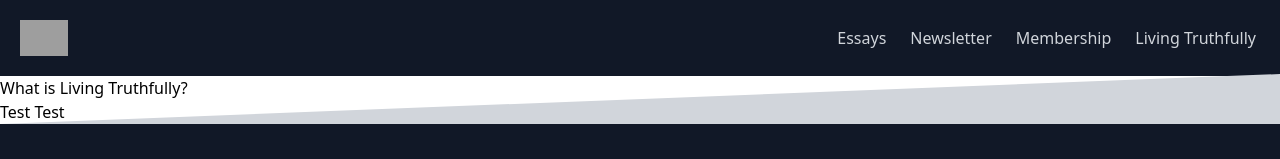
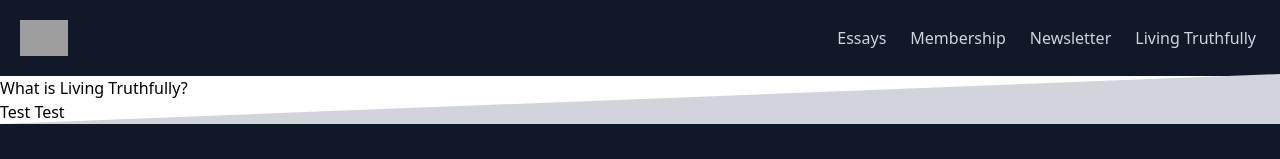
Before and after one commit to TRahulSam1997/realm-frontend-v2, a Next.js app: page /truthfully in a window 1280 px wide. Shown: the top 159 px of the page. Built offline with nearby package versions, Linux system fonts and the light colour scheme; no server answers; grey boxes are pictures that could not be loaded.

Commit message:
index page complete

```diff
--- /dev/null
+++ b/pages/about/index.js
@@ -0,0 +1,13 @@
+import React from 'react';
+import Layout from '../../src/components/layout/index'
+
+const About = () => {
+  return (
+    <Layout>
+        <h1>About</h1>
+    </Layout>
+
+  )
+};
+
+export default About;
--- a/pages/index.js
+++ b/pages/index.js
@@ -21,7 +21,11 @@ export default function Home({ allPostsForHome: { edges } }) {
           <div className="w-5/6 h-72">
             <EmailCollection />
           </div>
-          <section className="w-4/6 mt-20 mb-20">
+          <h1 className="md:text-xl mt-20 mb-2 text-transform: uppercase text-gray-600 dark:text-gray-100">
+            Recent Essays
+          </h1>
+          <section className="w-4/6 mb-20">
+                <hr></hr>
                 {edges.map(({ node }) => (
                   <main className="mt-10" key={node.id}>
                     <div className="block lg:flex lg:space-x-2 px-2 lg:p-0 mt-10 mb-10" key={node.id}>
@@ -60,13 +64,15 @@ export default function Home({ allPostsForHome: { edges } }) {
                     </div>
                   </main>
                 ))}
+            <p className="text-center mb-2">
+              <Link href='/blog/'>
+                <a className="md:text-xl text-transform: uppercase text-gray-600 hover:text-gray-900 dark:text-gray-100">
+                  <span>Read More</span>
+                </a>
+              </Link>
+            </p>
+            <hr></hr>
           </section>
-          <p>
-            You can find more articles on the{' '}
-            <Link href='/blog'>
-            <a>blog articles page</a>
-            </Link>
-          </p>
         </main>
       </Layout>
 
--- /dev/null
+++ b/pages/membership/index.js
@@ -0,0 +1,13 @@
+import React from 'react';
+import Layout from '../../src/components/layout/index'
+
+const Membership = () => {
+  return (
+    <Layout>
+        <h1>Membership</h1>
+    </Layout>
+
+  )
+};
+
+export default Membership;
--- /dev/null
+++ b/pages/newsletter/index.js
@@ -0,0 +1,13 @@
+import React from 'react';
+import Layout from '../../src/components/layout/index'
+
+const Newsletter = () => {
+  return (
+    <Layout>
+        <h1>Newsletter</h1>
+    </Layout>
+
+  )
+};
+
+export default Newsletter;
--- a/pages/truthfully/index.js
+++ b/pages/truthfully/index.js
@@ -1,7 +1,7 @@
 import React from 'react';
 import Layout from '../../src/components/layout/index'
 
-const Truthfully = ({ allPosts: posts  }) => {
+const Truthfully = () => {
   return (
     <Layout>
         <h1>What is Living Truthfully?</h1>
--- a/src/components/layout/footer/index.js
+++ b/src/components/layout/footer/index.js
@@ -1,5 +1,6 @@
 import SocialIcons from './social/index'
 import EmailCollectionFooter from '../../email/emailCollectionFooter'
+import Link from 'next/link'
 
 const Footer = () => {
     return (
@@ -36,24 +37,32 @@ const Footer = () => {
                 <EmailCollectionFooter />
                 <ul className="list-unstyled">
                   <li>
-                    <a className="lg:inline-flex lg:w-auto w-full px-3 py-2 rounded text-gray-300 items-center justify-center hover:bg-black hover:text-white"
-                        href="https://www.creative-tim.com/presentation">About
+                    <Link href={'/about/'}>
+                      <a className="lg:inline-flex lg:w-auto w-full px-3 py-2 rounded text-gray-300 items-center justify-center hover:bg-black hover:text-white">
+                        About
                       </a>
+                    </Link>
                   </li>
                   <li>
-                    <a className="lg:inline-flex lg:w-auto w-full px-3 py-2 rounded text-gray-300 items-center justify-center hover:bg-black hover:text-white"
-                        href="https://blog.creative-tim.com">Membership
+                    <Link href={'/membership/'}>
+                      <a className="lg:inline-flex lg:w-auto w-full px-3 py-2 rounded text-gray-300 items-center justify-center hover:bg-black hover:text-white">
+                        Membership
                       </a>
+                    </Link>
                   </li>
                   <li>
+                    <Link href={'/truthfully/'}>
                       <a className="lg:inline-flex lg:w-auto w-full px-3 py-2 rounded text-gray-300 items-center justify-center hover:bg-black hover:text-white"
-                        href="https://www.github.com/creativetimofficial">Living Truthfully
+                      >Living Truthfully
                       </a>
+                    </Link>
                   </li>
                   <li>
+                    <Link href={'/blog/'}>
                       <a className="lg:inline-flex lg:w-auto w-full px-3 py-2 rounded text-gray-300 items-center justify-center hover:bg-black hover:text-white"
-                        href="https://www.creative-tim.com/bootstrap-themes/free">Essays
+                      >Essays
                       </a>
+                    </Link>
                   </li>
 
                 </ul>
--- a/src/components/layout/header/nav.js
+++ b/src/components/layout/header/nav.js
@@ -28,18 +28,16 @@ const Nav = () => {
                             <span>Essays</span>
                         </a>
                     </Link>
-                    <a
-                        href="#"
-                        className="lg:inline-flex lg:w-auto w-full px-3 py-2 rounded text-gray-300 items-center justify-center hover:bg-black hover:text-white"
-                    >
-                        <span>Newsletter</span>
-                    </a>
-                    <a
-                        href="#"
-                        className="lg:inline-flex lg:w-auto w-full px-3 py-2 rounded text-gray-300 items-center justify-center hover:bg-black hover:text-white"
-                    >
-                        <span>Membership</span>
-                    </a>
+                    <Link href={'/membership/'}>
+                        <a className="lg:inline-flex lg:w-auto w-full px-3 py-2 rounded text-gray-300 items-center justify-center hover:bg-black hover:text-white">
+                            <span>Membership</span>
+                        </a>
+                    </Link>
+                    <Link href={'/newsletter/'}>
+                        <a className="lg:inline-flex lg:w-auto w-full px-3 py-2 rounded text-gray-300 items-center justify-center hover:bg-black hover:text-white">
+                            <span>Newsletter</span>
+                        </a>
+                    </Link>
                     <Link href={'/truthfully/'}>
                         <a className="lg:inline-flex lg:w-auto w-full px-3 py-2 rounded text-gray-300 items-center justify-center hover:bg-black hover:text-white">
                             <span>Living Truthfully</span>
```
Lines whose indentation alone changed are shown as unchanged.
